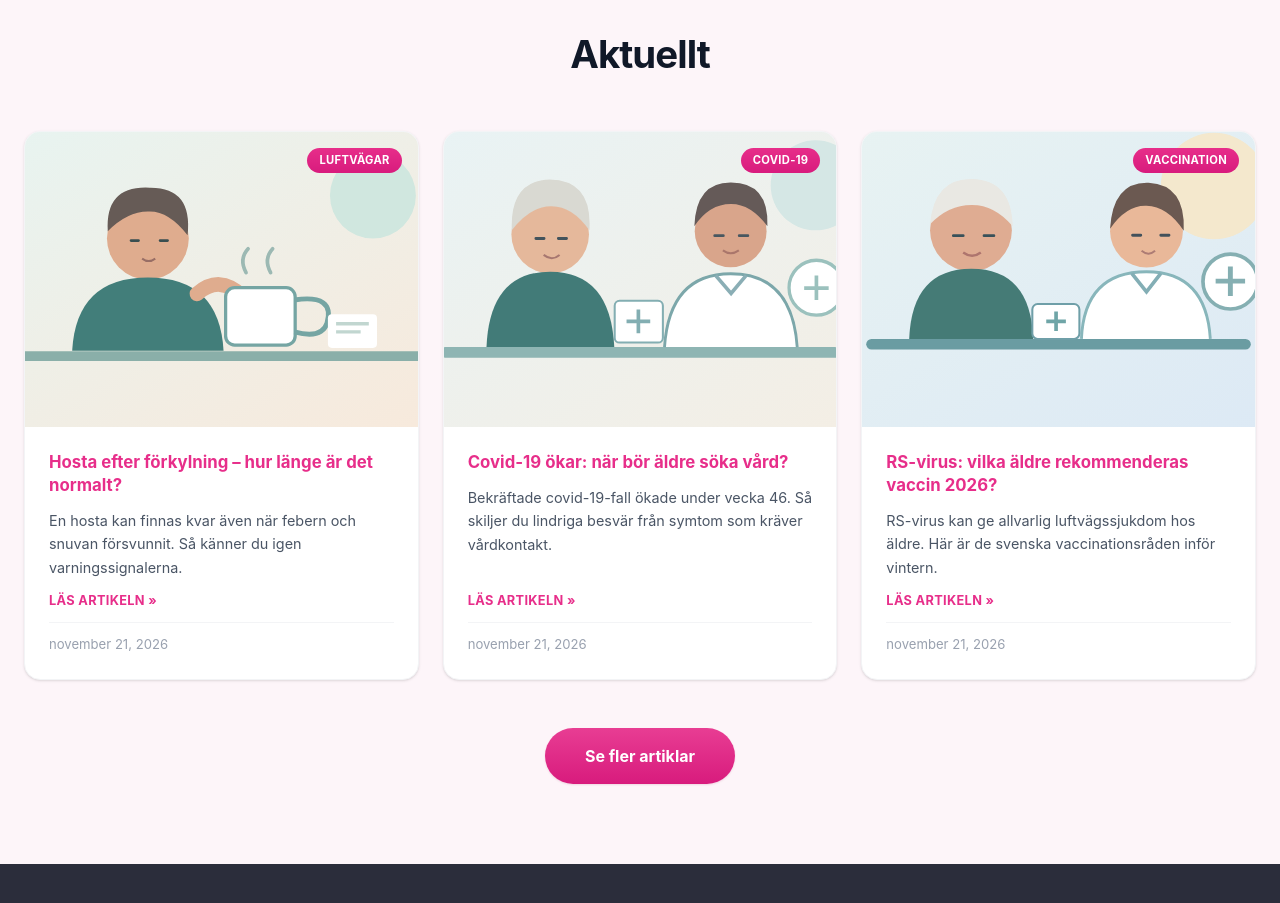
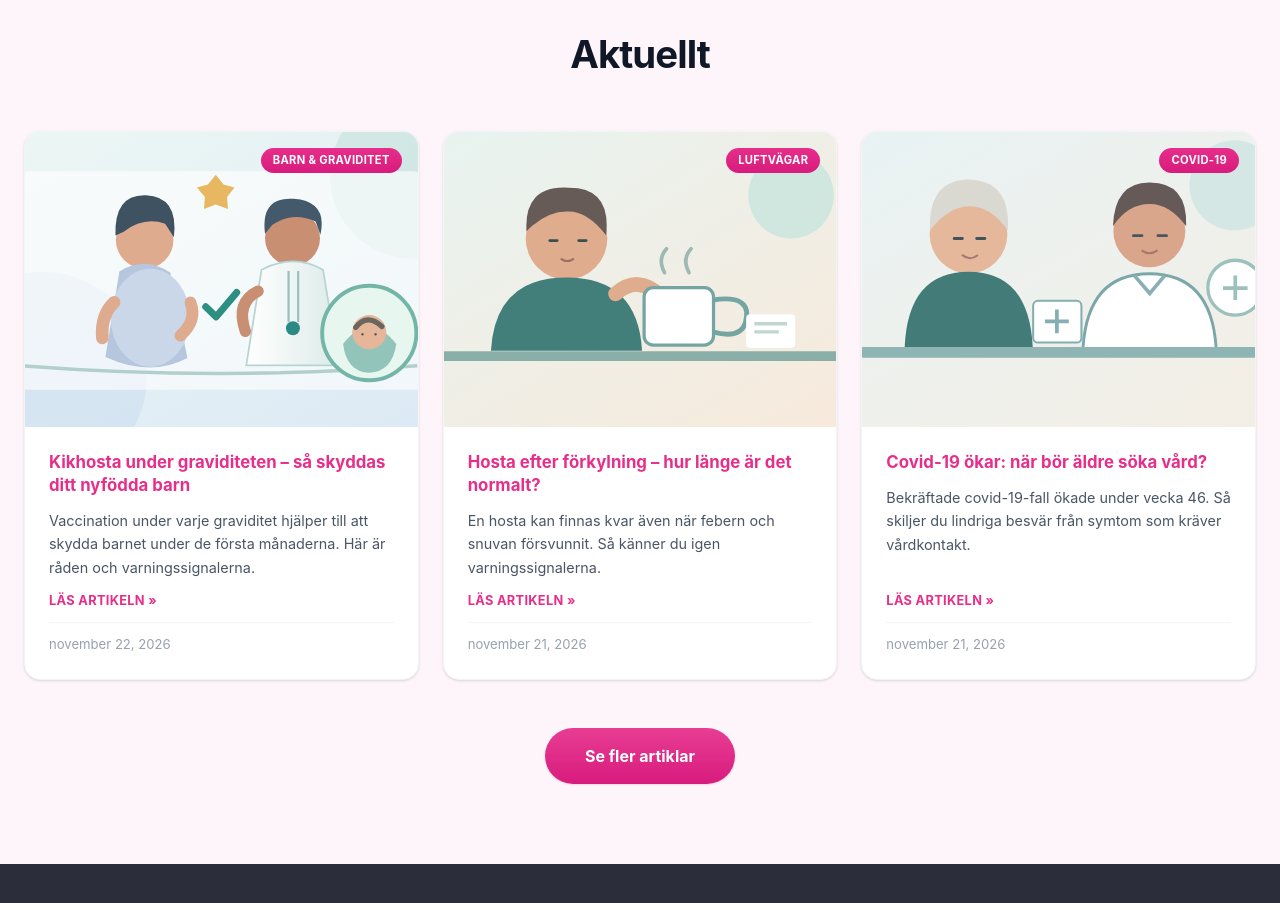
Before and after one commit to hannihalabi/hemlakare.se, a Next.js app: page / in a window 1280 px wide. Shown: the part 6960-7863 px from the top of the page. Built offline with nearby package versions, Linux system fonts and the light colour scheme.

Commit message:
Kikhosta och graviditet: skydda spädbarn november 2026 (#12)

```diff
--- /dev/null
+++ b/src/data/articles/kikhosta-gravid-vaccin-skydda-spadbarn-2026.ts
@@ -0,0 +1,40 @@
+import type { Article } from "./types";
+const article: Article = {
+ slug: "kikhosta-gravid-vaccin-skydda-spadbarn-2026",
+ title: "Kikhosta under graviditeten – så skyddas ditt nyfödda barn",
+ h1: "Kikhosta: när ska gravida vaccinera sig och när behöver barnet vård?",
+ seoTitle: "Kikhosta och graviditet – vaccin och varningssignaler",
+ metaDescription: "Vaccin mot kikhosta rekommenderas vid varje graviditet från vecka 16. Läs hur spädbarn skyddas och när hosta kräver snabb vårdkontakt.",
+ tag: "BARN & GRAVIDITET",
+ date: "november 22, 2026",
+ publishedAtIso: "2026-11-22",
+ image: "/bilder/artiklar/kikhosta-gravid-spadbarn-november-2026.svg",
+ imageAlt: "Egen redaktionell illustration av en gravid person i samtal med barnmorska och en symbolisk skyddande cirkel runt ett spädbarn.",
+ authorName: "Hemläkare.se redaktion",
+ targetQuery: "kikhosta vaccin gravid vecka 16 skydda spädbarn",
+ excerpt: "Vaccination under varje graviditet hjälper till att skydda barnet under de första månaderna. Här är råden och varningssignalerna.",
+ summary: "Folkhälsomyndigheten rekommenderar vaccination mot kikhosta från graviditetsvecka 16 vid varje graviditet. Antikroppar överförs till fostret och skyddar under den första tiden innan barnets egna vaccinationer. Misstänkt kikhosta hos spädbarn ska bedömas skyndsamt.",
+ keyTakeaways: [
+  "Vaccin mot kikhosta rekommenderas från graviditetsvecka 16 vid varje graviditet.",
+  "Barnet erbjuds egen vaccination mot kikhosta från tre månaders ålder.",
+  "Kontakta vården om ett barn under ett år utsatts för kikhosta; spädbarn med andningsbesvär behöver akut bedömning."
+ ],
+ body: "Kikhosta kan ge långvarig hosta hos vuxna men vara farlig för små spädbarn. Vaccination under graviditeten är därför ett viktigt sätt att skydda barnet redan från födseln. Rekommendationen gäller varje graviditet, även om du vaccinerats tidigare.",
+ sections: [
+  {id:"vaccin",title:"När ska jag vaccinera mig som gravid?",body:["Folkhälsomyndigheten rekommenderar vaccination mot kikhosta från graviditetsvecka 16 vid varje graviditet. Planera gärna tillsammans med barnmorskan så att antikroppar hinner överföras till barnet före födseln.","Vaccination senare under graviditeten kan fortfarande vara aktuell. Fråga barnmorskemottagningen om bokning och lokala rutiner. Vaccinationen erbjuds kostnadsfritt i regionerna."]},
+  {id:"varfor",title:"Varför är kikhosta särskilt farligt för spädbarn?",body:["Kikhosta orsakas av en bakterie och smittar via luftvägarna. Hos vuxna kan sjukdomen likna en seg förkylning, medan små barn kan få svåra hostattacker, andningsuppehåll eller svårt att få luft.","Barnet får antikroppar via moderkakan efter vaccination under graviditeten. Barnets egna vaccinationer mot kikhosta börjar vid tre månaders ålder enligt barnvaccinationsprogrammet."]},
+  {id:"smitta",title:"Vad gör vi om någon nära barnet hostar?",body:["Undvik att låta ett nyfött barn träffa personer som har hosta eller andra luftvägssymtom. Tvätta händerna och kontakta vården vid misstanke om kikhosta.","Om ett barn under ett år har utsatts för kikhostesmitta ska vårdcentral eller jourmottagning kontaktas. Vuxna med hosta i minst två veckor som har nära kontakt med spädbarn bör också kontakta vården. Berätta om spädbarnskontakten vid bedömningen."]},
+  {id:"sok-vard",title:"När ska vi söka vård?",body:["Kontakta vårdcentral om du misstänker kikhosta hos dig själv eller barnet. Sök genast akut vård om ett barn under sex månader hostar med kikningar. Vid svåra andningsbesvär eller blåfärgade läppar hos barnet, ring 112.","Antibiotika kan vara aktuellt efter medicinsk bedömning, särskilt för att skydda spädbarn och begränsa smitta. Ge inte antibiotika på egen hand. Ring 1177 om du är osäker på vårdnivå."]}
+ ],
+ faq:[
+  {question:"Behöver jag vaccinera mig igen om jag fick kikhostevaccin vid förra graviditeten?",answer:"Ja. Folkhälsomyndigheten rekommenderar vaccination vid varje graviditet eftersom skyddande antikroppar behöver överföras till det aktuella barnet."},
+  {question:"Kan man vaccinera sig efter vecka 16?",answer:"Ja. Rekommendationen har ingen angiven övre graviditetsgräns, men tidigare vaccination ger bättre tid för antikroppsöverföring."},
+  {question:"Är långvarig hosta hos vuxna alltid kikhosta?",answer:"Nej. Flera luftvägsinfektioner kan ge långvarig hosta. Kontakta vårdcentral vid misstänkt kikhosta, särskilt om du har kontakt med spädbarn."}
+ ],
+ sources:[
+  {title:"Kikhosta",publisher:"1177",url:"https://www.1177.se/sjukdomar--besvar/lungor-och-luftvagar/hosta-och-slem-i-luftvagarna/kikhosta/"},
+  {title:"Vaccination mot kikhosta",publisher:"Folkhälsomyndigheten",url:"https://www.folkhalsomyndigheten.se/vara-amnesomraden/vaccinationer/vaccinationer-a-o/vaccination-mot-kikhosta/"},
+  {title:"För personal inom vård och omsorg om vaccination mot kikhosta",publisher:"Folkhälsomyndigheten",url:"https://www.folkhalsomyndigheten.se/vara-amnesomraden/vaccinationer/vaccinationer-a-o/vaccination-mot-kikhosta/for-personal-inom-vard-och-omsorg-om-vaccination-mot-kikhosta-for-gravida/"}
+ ]
+};
+export default article;
--- a/src/data/articles/registry.ts
+++ b/src/data/articles/registry.ts
@@ -1,4 +1,5 @@
 import type { Article } from "./types";
+import kikhostaGravid2026 from "./kikhosta-gravid-vaccin-skydda-spadbarn-2026";
 import hostaEfterForkylning2026 from "./hosta-efter-forkylning-hur-lange-2026";
 import covidAldre2026 from "./covid-19-aldre-nar-soka-vard-november-2026";
 import rsVaccinAldre2026 from "./rs-virus-vaccin-aldre-75-ar-riskgrupp-2026";
@@ -37,6 +38,7 @@ import searchGuide1 from "./blodande-leverflack";
 import searchGuide2 from "./vard-hemma-hembesok-hemsjukvard";
 
 const publishedArticles: Article[] = [
+  kikhostaGravid2026,
   hostaEfterForkylning2026,
   covidAldre2026,
   rsVaccinAldre2026,
```
Also changed, not shown: public/bilder/artiklar/kikhosta-gravid-spadbarn-november-2026.svg (added).
